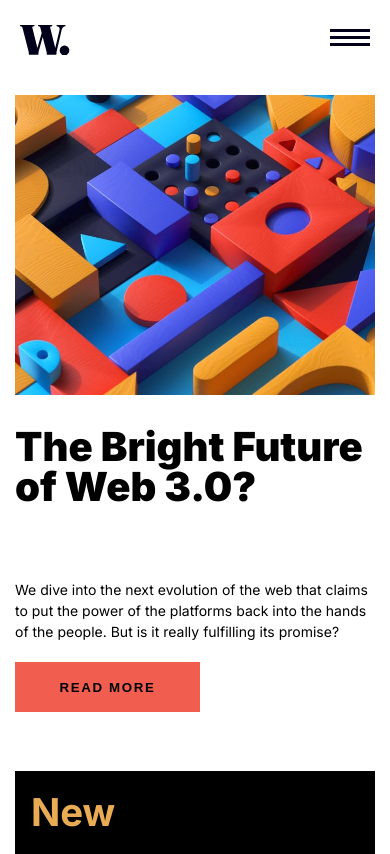
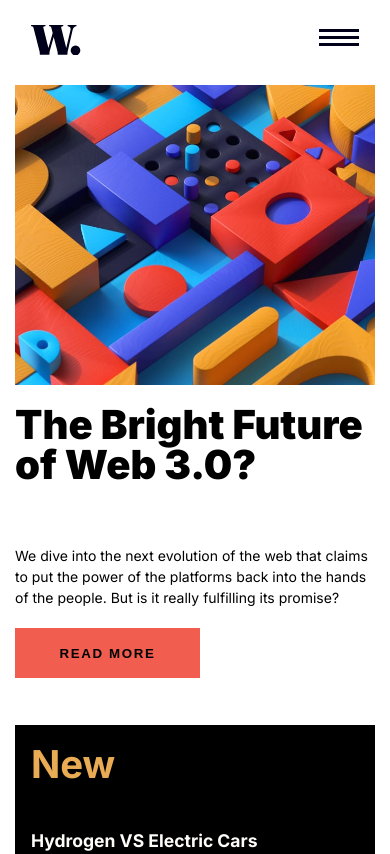
Before and after one commit to chriszych/newsHomepage, a plain HTML site: page index.html in a window 390 px wide. Shown: the top 854 px of the page. Drawn offline with Linux system fonts and the light colour scheme.

Commit message:
Adjust mani menu and responsivness Refactor CSS code

```diff
--- a/index.html
+++ b/index.html
@@ -20,13 +20,14 @@
 </head>
 <body>
 
-    <header>
+  <main>
       <nav class="webMenu">
         <div class="logoIcon">
         </div>
         <div class="menuIcon">
           <a href="#"><img src="./assets/images/icon-menu.svg" alt="Show Menu"></a>
         </div>
+
         <ul class="menuItems sidenav" id="mySidenav">
           <a href="#"><img src="./assets/images/icon-menu-close.svg" class="closebtn" alt="Close Menu"></a>
           <li><a href="#">Home</a></li>
@@ -36,21 +37,9 @@
           <li><a href="#">Categories</a></li>
         </ul>
       </nav>
-      <!--
-      <div id="mySidenav" class="sidenav">
-        <a href="#"><img src="/assets/images/icon-menu-close.svg" class="closebtn" alt="Close Menu"></a>
-        <a href="#">Home</a>
-        <a href="#">New</a>
-        <a href="#">Popular</a>
-        <a href="#">Trending</a>
-        <a href="#">Categories</a>
-      </div>
-    -->
-    </header>
-    <main>
+
       <div class="mainPicture">
       </div>
-    <!--<article class="mainContent">-->
       <section class="mainTopic">
         <h1>The Bright Future of Web 3.0?</h1>
       </section>
@@ -59,7 +48,6 @@
         But is it really fulfilling its promise?</p>
         <button type="button" class="readMore">Read more</button>
       </section>
-    <!--</article>-->
 
     <aside class="sideNews">
       <h1>New</h1>
@@ -71,13 +59,12 @@
         <h3><a href="#">The Downsides of AI Artistry</a></h3>
         <p>What are the possible adverse effects of on-demand AI image generation?</p>
       </section>
-      <section class="sideSection">
+      <section class="sideSection sideFoter">
         <h3><a href="#">Is VC Funding Drying Up?</a></h3>
         <p>Private funding by VC firms is down 50% YOY. We take a look at what that means.</p>
       </section>
     </aside>
 
-    <!--<article class="bottomNews">-->
       <section class="bottomNews bn01">
         <h2>01</h2>
         <h3><a href="#">Reviving Retro PCs</a></h3>
@@ -93,7 +80,6 @@
         <h3><a href="#">The Growth of Gaming</a></h3>
         <p>How the pandemic has sparked fresh opportunities.</p>
       </section>
-    <!--</article>-->
 
   </main>
 
--- a/style.css
+++ b/style.css
@@ -15,13 +15,9 @@ body {
 }
 
 .webMenu{
+    order: 0;
+    grid-column: span 3;
     display: flex;
-    justify-content:space-between;
-    align-items: center;
-    width: 1114px;
-    margin-top: 50px;
-    margin-bottom: 50px;
-    height: 50px;
     justify-content:space-between;
     align-items: center;
 }
@@ -43,20 +39,22 @@ body {
 }
 
 .menuItems{
-    /*visibility: hidden;*/
     width: 430px;
     display: flex;
     justify-content:space-between;
+    align-items: center;
 }
 
 .menuItems li{
     list-style-type: none;
+    align-items: end;
 }
 
 .menuItems a{
     text-decoration: none;
     font-weight: 700;
-    color: hsl(233, 8%, 79%)
+    color: hsl(233, 8%, 79%);
+    align-items: end;
 }
 .menuItems a:hover{
     color: hsl(35, 77%, 62%);
@@ -64,9 +62,10 @@ body {
 
 main{
     display: grid;
-    grid-template-columns: minmax(auto, 350px) minmax(auto, 350px) minmax(auto, 350px);
-    grid-template-rows: minmax(auto, 300px) minmax(auto, 160px) minmax(auto, 160px);
+    grid-template-columns: repeat(3, minmax(auto, 350px));
+    grid-template-rows: minmax(auto, 15%) minmax(auto, 40%) minmax(auto, 20%) minmax(auto, 20%);
     gap: 2rem;
+    margin: 15px;
 }
 
 .mainPicture{
@@ -110,6 +109,10 @@ main{
     font-size: 15px;
     padding-bottom: 2rem;;
     border-bottom: solid 1px hsl(236, 13%, 42%);
+}
+
+.sideFooter{
+    border-bottom: none;
 }
 
 .sideNews p {
@@ -159,7 +162,7 @@ main{
     background-position: left;
     background-repeat: no-repeat;
     background-size:contain;
-    padding-left: 120px;
+    padding-left: 30%;
     padding-right: 20px;
     margin-top: 2rem;
 }
@@ -194,16 +197,19 @@ main{
 .bn01 {
     order: 5;
     background-image: url(./assets/images/image-retro-pcs.jpg);
+    background-size:25%;
 }
 
 .bn02 {
     order: 6;
     background-image: url(./assets/images/image-top-laptops.jpg);
+    background-size:25%;
 }
 
 .bn03 {
     order: 7;
     background-image: url(./assets/images/image-gaming-growth.jpg);
+    background-size:25%;
 }
 
 footer{
@@ -215,7 +221,7 @@ footer{
 
     main{
         grid-template-columns: 1fr 1fr;
-        grid-template-rows: 2fr 1fr 2fr 1fr;
+        grid-template-rows: 0.25fr 2fr 1fr 2fr 1fr;
     }
     .mainTopic{
         order: 2;
@@ -226,12 +232,13 @@ footer{
     .sideNews{
         order: 3;
     }
-
+    .webMenu{
+        grid-column: span 2;
+    }
 
 }
 
-
-@media (max-width: 675px) {
+@media (max-width: 575px) {
 
     .menuIcon {
         visibility:visible;
@@ -241,14 +248,11 @@ footer{
     }
 
 
-
-
     main{
         grid-template-columns: 1fr;
-        /*grid-template-columns: minmax(auto, 350px) minmax(auto, 350px) minmax(auto, 350px);*/
-        /*grid-template-rows: minmax(auto, 300px) minmax(auto, 160px) minmax(auto, 160px);*/
-        grid-template-rows: minmax(auto, 300px) minmax(auto, 120px) minmax(auto, 160px) minmax(auto, 200px) minmax(auto, 300px) minmax(auto, 126px) minmax(auto, 126px) minmax(auto, 126px);
+        grid-template-rows: minmax(auto, 50px) minmax(300px, auto) minmax(120px, auto) minmax(160px, auto) minmax(200px, auto) minmax(300px, auto) minmax(126px, auto) minmax(126px, auto) minmax(126px, auto);
         margin: 15px;
+        gap: 20px;
     }
 
     .mainPicture{
@@ -262,9 +266,8 @@ footer{
     }
 
     .webMenu{
-        width: 350px;
-        margin: 1.5rem 1rem;
-        height: 2rem;
+        grid-column: span 1;
+        margin: 0.5rem 1rem;
     }
 
     .mainTopic{
@@ -299,8 +302,6 @@ footer{
         height: 30px;
     }
 
-
-
     .sidenav {
     height: 100%;
     width: 0;
@@ -312,7 +313,6 @@ footer{
     overflow-x: hidden;
     transition: 0.5s;
     padding-top: 60px;
-
     display: block;
   }
 
```
